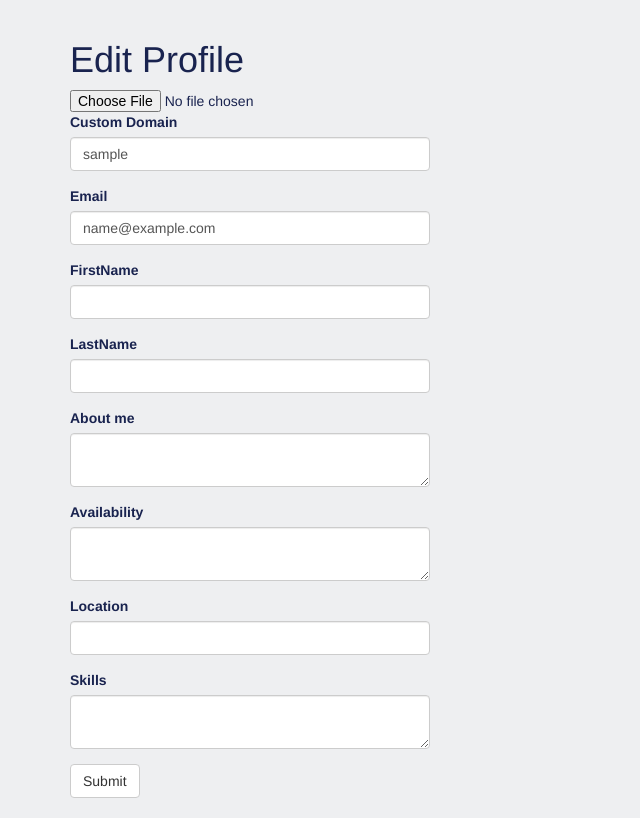
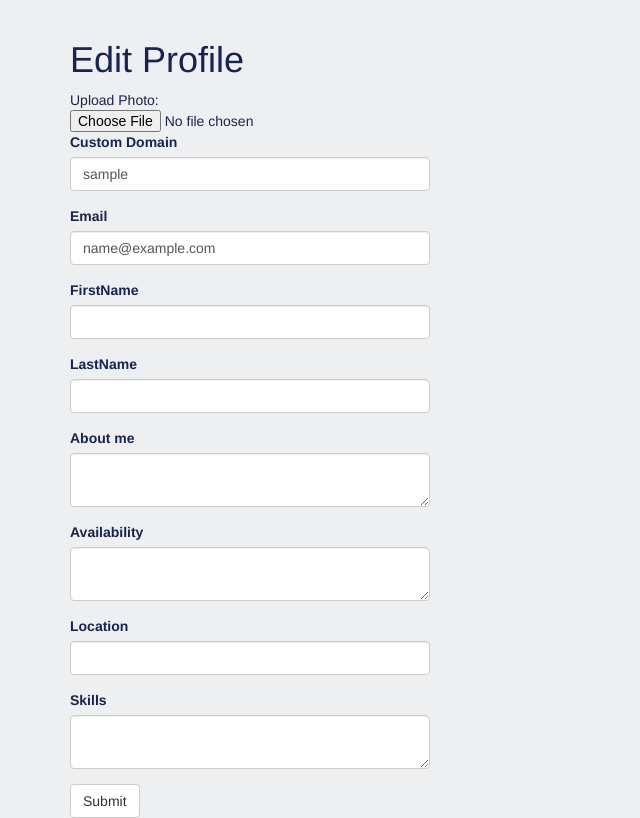
Before and after one commit to startupsandcode/flask-tutorial, a Flask app: page /edit_profile in a window 1280 px wide. Shown: the part 52-870 px from the top of the page, without its empty margins (0-640 px from the left). Run offline with Flask 2, Linux system fonts and the light colour scheme; the visitor is signed in with stand-in values (Sample User, id 1); data comes from the database, SQL or seed files in the repository; both versions use the stored data as it was after the commit; some libraries are stand-ins or nearby versions.

Commit message:
default image on edit

```diff
--- a/app/templates/edit_profile.html
+++ b/app/templates/edit_profile.html
@@ -6,8 +6,10 @@
         <div class="col-md-4">
             {% if photo %}
             <img class="profile-sm" id="preview" src="{{ photo }}" />
+            {$ else %}
+            <img class='profile-sm' id="preview" src="{{ url_for('static', filename='img/default-image.jpg') }}">
             {% endif %}
-            <input type=file id="photo" name=photo>
+            Upload Photo: <input type=file id="photo" name=photo>
             {{ wtf.quick_form(form) }}
         </div>
     </div>
```
Also changed, not shown: app.db.
